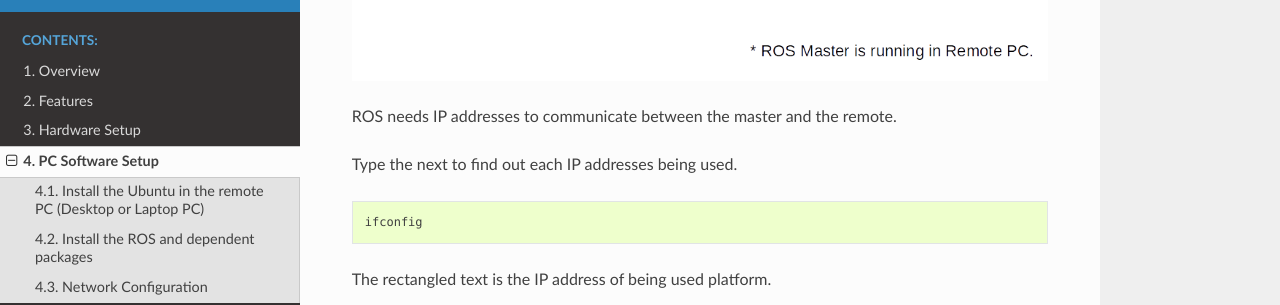
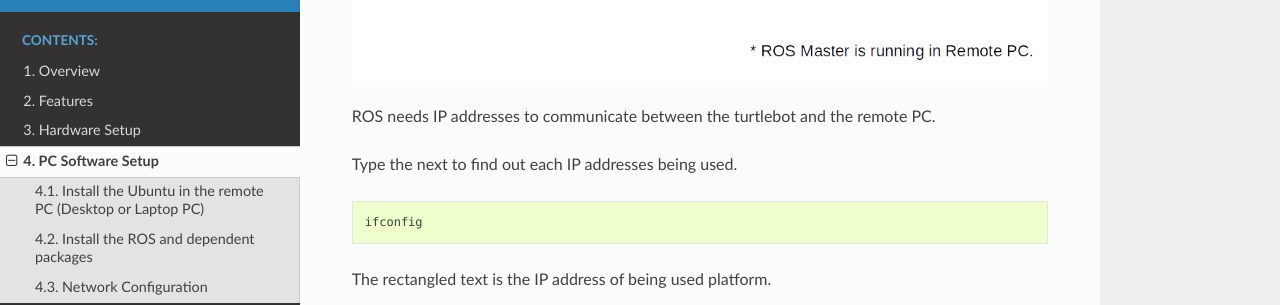
Before and after one commit to shivharis/turtlebot3_wiki, a Sphinx documentation site: the page built from docs/source/pc_software.rst, in a window 1280 px wide and 900 px high, scrolled down 1375 px. Shown: the part 151-456 px from the top of the window. Built offline with Sphinx 7.4.7 and the Read the Docs theme 2.0.0, drawn with Linux system fonts in a browser that asks for light colours.

Commit message:
Update pc_software.rst

```diff
--- a/docs/source/pc_software.rst
+++ b/docs/source/pc_software.rst
@@ -51,7 +51,7 @@ Network Configuration
 
 .. image:: _static/software/network_configuration.png
 
-ROS needs IP addresses to communicate between the master and the remote.
+ROS needs IP addresses to communicate between the turtlebot and the remote PC.
 
 Type the next to find out each IP addresses being used.
 
```
